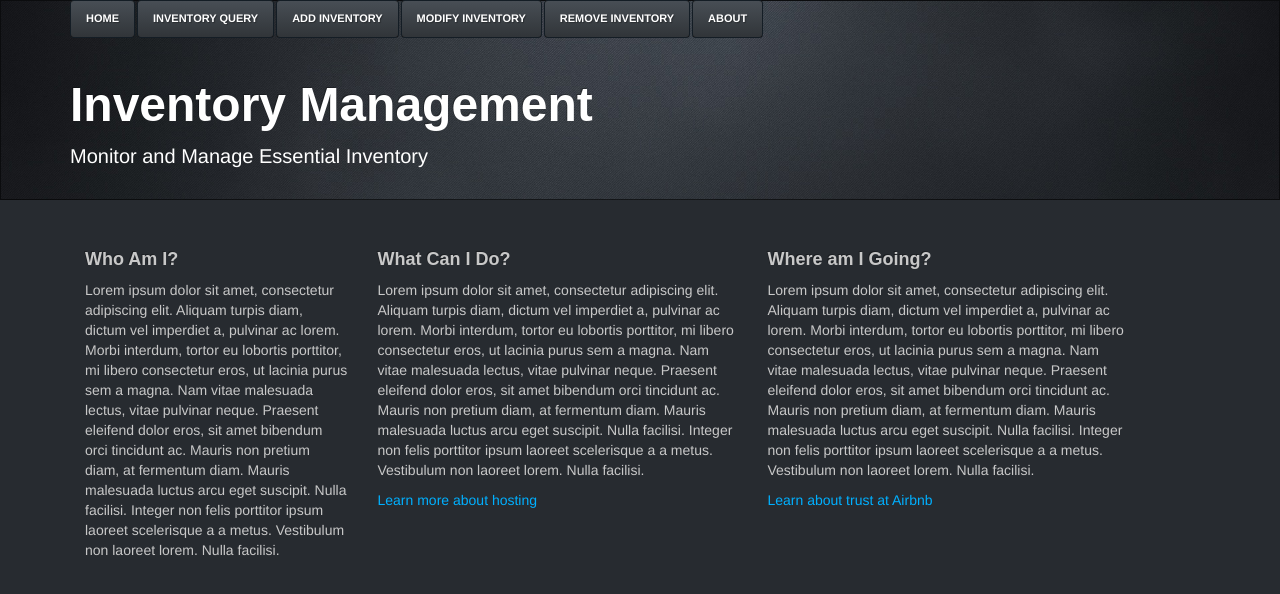
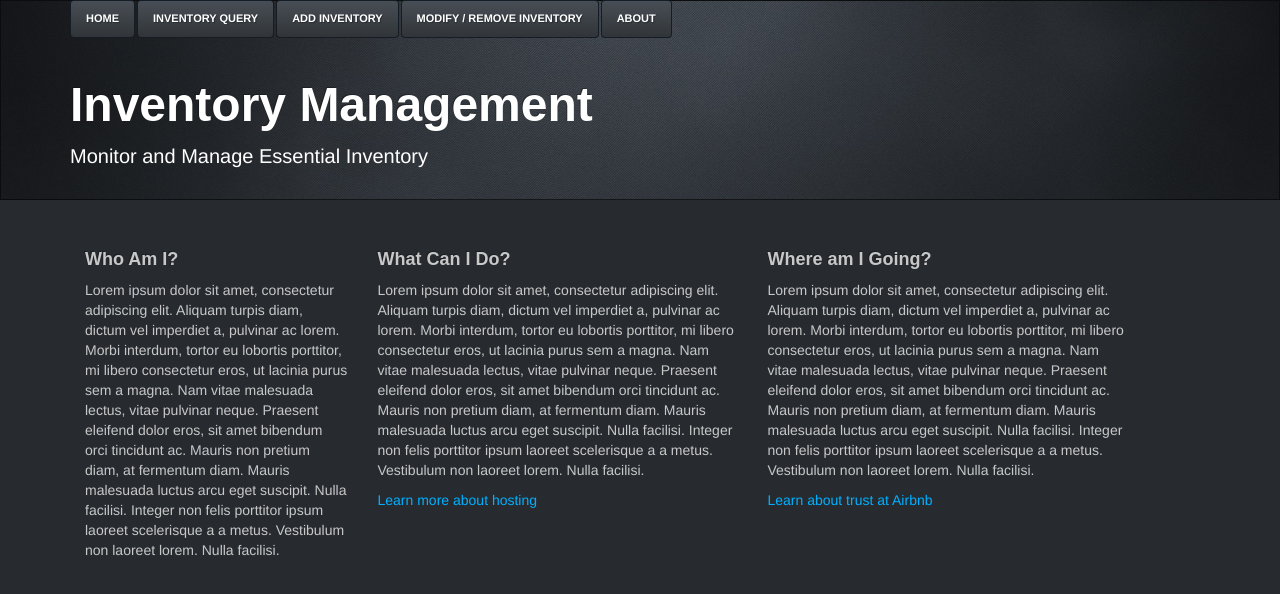
Before and after one commit to timbtlr/InventoryManagement, a website: page public/index.html in a window 1280 px wide. Drawn offline with Linux system fonts and the light colour scheme.

Commit message:
Update index.html

```diff
--- a/public/index.html
+++ b/public/index.html
@@ -59,8 +59,7 @@
 					<li><a href="/">Home</a></li>
 					<li><a href="/query">Inventory Query</a></li>
 					<li><a href="/add">Add Inventory</a></li>
-					<li><a href="#">Modify Inventory</a></li>
-					<li><a href="#">Remove Inventory</a></li>
+					<li><a href="#">Modify / Remove Inventory</a></li>
 					<li><a href="#">About</a></li>
 				</ul>
 			</div>
```
